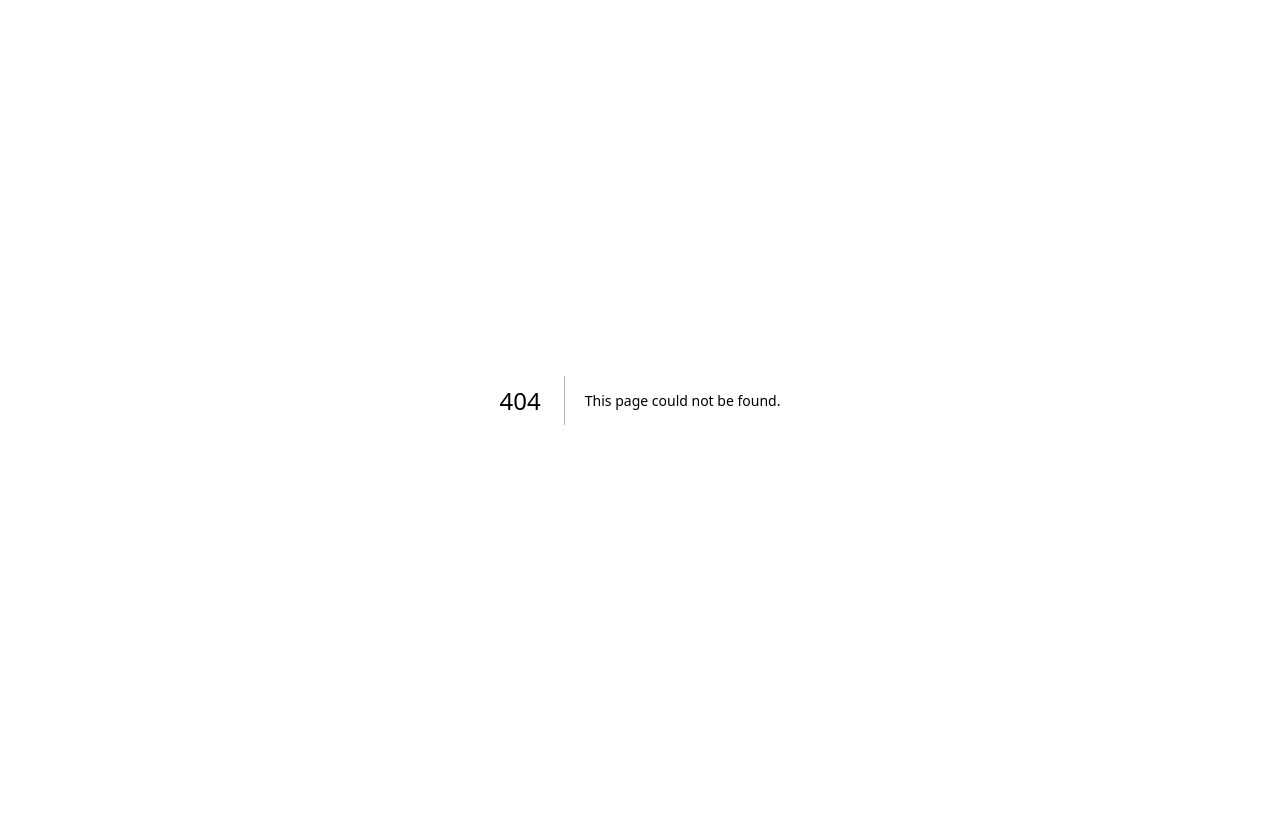
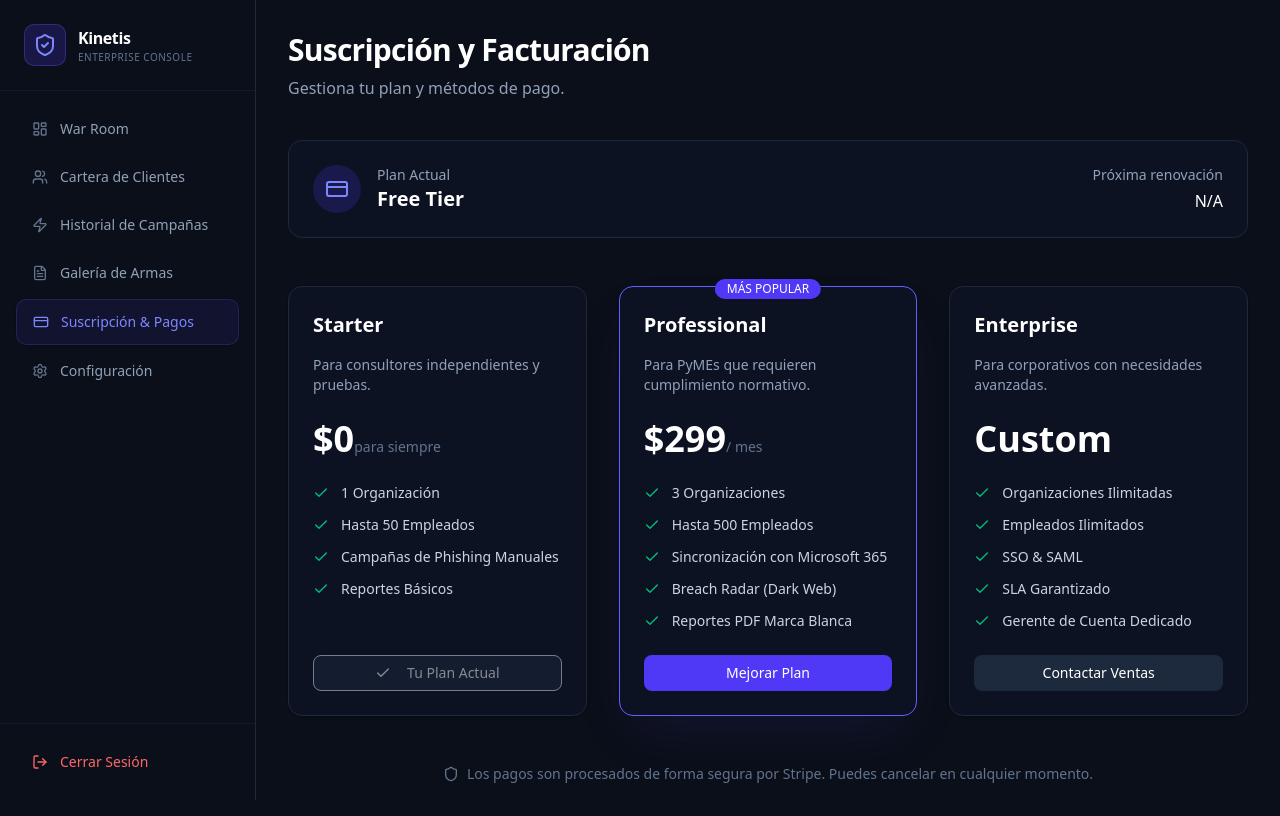
Before and after one commit to marcos1394/project-firewall, a Next.js app: page /admin-lab/billing in a window 1280 px wide. Before the commit this address had no page. Built offline with nearby package versions, Linux system fonts and the light colour scheme.

Commit message:
pagina de precios

```diff
--- /dev/null
+++ b/app/admin-lab/billing/page.tsx
@@ -0,0 +1,131 @@
+import { Check, CreditCard, Shield } from "lucide-react"
+import { Button } from "@/components/ui/button"
+import { Card, CardContent, CardDescription, CardFooter, CardHeader, CardTitle } from "@/components/ui/card"
+import { Badge } from "@/components/ui/badge"
+
+const plans = [
+  {
+    name: "Starter",
+    price: "$0",
+    period: "para siempre",
+    description: "Para consultores independientes y pruebas.",
+    features: [
+      "1 Organización",
+      "Hasta 50 Empleados",
+      "Campañas de Phishing Manuales",
+      "Reportes Básicos"
+    ],
+    current: true,
+    action: "Tu Plan Actual"
+  },
+  {
+    name: "Professional",
+    price: "$299",
+    period: "/ mes",
+    description: "Para PyMEs que requieren cumplimiento normativo.",
+    features: [
+      "3 Organizaciones",
+      "Hasta 500 Empleados",
+      "Sincronización con Microsoft 365",
+      "Breach Radar (Dark Web)",
+      "Reportes PDF Marca Blanca"
+    ],
+    current: false,
+    popular: true,
+    action: "Mejorar Plan"
+  },
+  {
+    name: "Enterprise",
+    price: "Custom",
+    period: "",
+    description: "Para corporativos con necesidades avanzadas.",
+    features: [
+      "Organizaciones Ilimitadas",
+      "Empleados Ilimitados",
+      "SSO & SAML",
+      "SLA Garantizado",
+      "Gerente de Cuenta Dedicado"
+    ],
+    current: false,
+    action: "Contactar Ventas"
+  }
+]
+
+export default function BillingPage() {
+  return (
+    <div className="p-8 max-w-7xl mx-auto">
+      <div className="mb-10">
+        <h1 className="text-3xl font-bold tracking-tight text-white mb-2">Suscripción y Facturación</h1>
+        <p className="text-slate-400">Gestiona tu plan y métodos de pago.</p>
+      </div>
+
+      {/* Estado Actual */}
+      <div className="mb-12 bg-slate-900/50 border border-slate-800 p-6 rounded-xl flex items-center justify-between">
+        <div className="flex items-center gap-4">
+            <div className="h-12 w-12 bg-indigo-600/20 rounded-full flex items-center justify-center">
+                <CreditCard className="h-6 w-6 text-indigo-400"/>
+            </div>
+            <div>
+                <p className="text-sm text-slate-400">Plan Actual</p>
+                <p className="text-xl font-bold text-white">Free Tier</p>
+            </div>
+        </div>
+        <div className="text-right">
+            <p className="text-sm text-slate-400 mb-1">Próxima renovación</p>
+            <p className="text-white font-mono">N/A</p>
+        </div>
+      </div>
+
+      {/* Grid de Precios */}
+      <div className="grid md:grid-cols-3 gap-8">
+        {plans.map((plan) => (
+            <Card
+                key={plan.name}
+                className={`bg-slate-900/50 border flex flex-col ${plan.popular ? 'border-indigo-500 shadow-2xl shadow-indigo-900/20 relative' : 'border-slate-800'}`}
+            >
+                {plan.popular && (
+                    <div className="absolute -top-3 left-1/2 -translate-x-1/2">
+                        <Badge className="bg-indigo-600 hover:bg-indigo-600 text-white border-0 px-3">MÁS POPULAR</Badge>
+                    </div>
+                )}
+                <CardHeader>
+                    <CardTitle className="text-white text-xl">{plan.name}</CardTitle>
+                    <CardDescription className="text-slate-400 mt-2">{plan.description}</CardDescription>
+                </CardHeader>
+                <CardContent className="flex-1">
+                    <div className="mb-6">
+                        <span className="text-4xl font-bold text-white">{plan.price}</span>
+                        <span className="text-slate-500 text-sm">{plan.period}</span>
+                    </div>
+                    <ul className="space-y-3">
+                        {plan.features.map((feature) => (
+                            <li key={feature} className="flex items-center text-sm text-slate-300">
+                                <Check className="h-4 w-4 text-emerald-500 mr-3 shrink-0"/>
+                                {feature}
+                            </li>
+                        ))}
+                    </ul>
+                </CardContent>
+                <CardFooter>
+                    <Button
+                        className={`w-full ${plan.popular ? 'bg-indigo-600 hover:bg-indigo-500' : 'bg-slate-800 hover:bg-slate-700'} text-white`}
+                        variant={plan.current ? "outline" : "default"}
+                        disabled={plan.current}
+                    >
+                        {plan.current ? <Check className="mr-2 h-4 w-4"/> : null}
+                        {plan.action}
+                    </Button>
+                </CardFooter>
+            </Card>
+        ))}
+      </div>
+
+      <div className="mt-12 text-center">
+        <p className="text-slate-500 text-sm flex items-center justify-center gap-2">
+            <Shield className="h-4 w-4"/>
+            Los pagos son procesados de forma segura por Stripe. Puedes cancelar en cualquier momento.
+        </p>
+      </div>
+    </div>
+  )
+}
```
